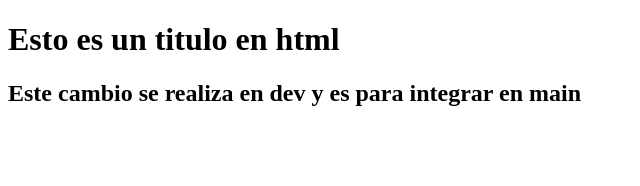
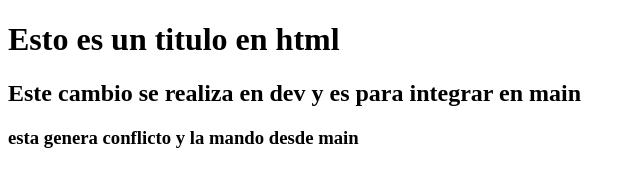
Before and after one commit to M4rian4P14/Repositorio1, a plain HTML site: page index.html in a window 1280 px wide. Shown: the whole page, without its empty margins (0-640 px from the left). Drawn offline with Linux system fonts and the light colour scheme.

Commit message:
conflicto desde main

```diff
--- a/index.html
+++ b/index.html
@@ -9,5 +9,6 @@
 <body>
     <h1>Esto es un titulo en html</h1>
     <h2>Este cambio se realiza en dev y es para integrar en main</h2>
+    <h3>esta genera conflicto y la mando desde main </h3>
 </body>
 </html>
```
